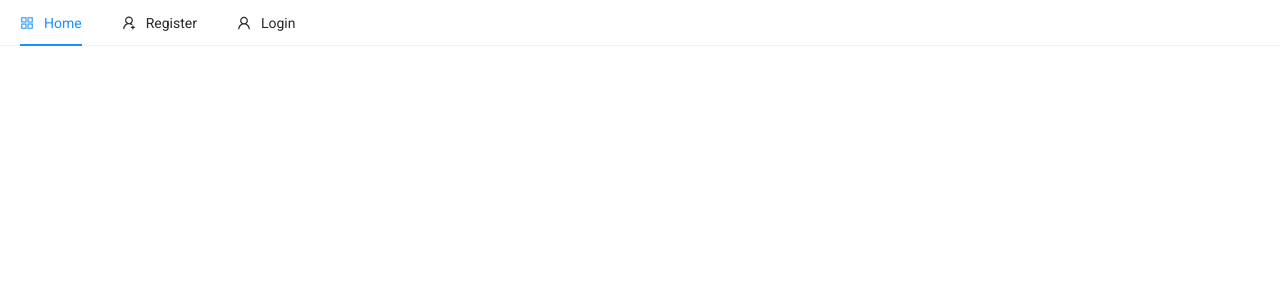
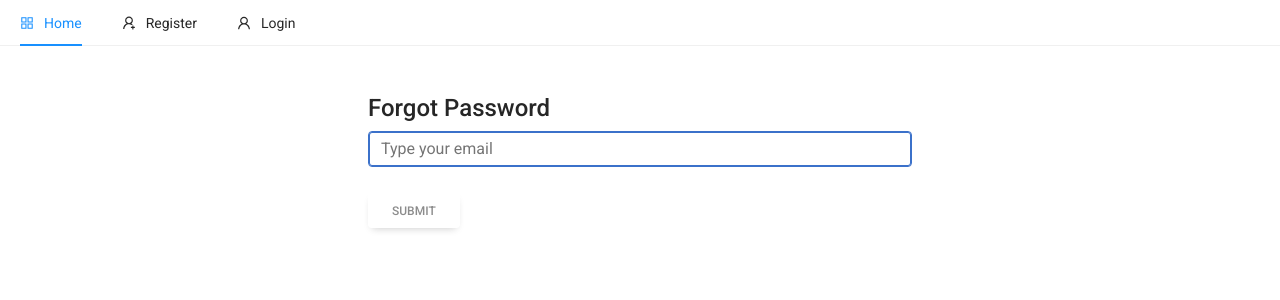
Before and after one commit to ShashankAgarwal77/Ecommerce-MERN, a React (Create React App) app in the folder client/: page /forgot/password in a window 1280 px wide. Shown: the top 300 px of the page. Built offline with nearby package versions, Linux system fonts and the light colour scheme; no server answers.

Commit message:
adding forgot password feature

```diff
--- a/client/src/App.js
+++ b/client/src/App.js
@@ -8,6 +8,7 @@
 import Home from "./pages/Home";
 import Header from "./components/nav/Header";
 import RegisterComplete from "./pages/auth/RegisterComplete";
+import ForgotPassword from "./pages/auth/ForgotPassword";
 
 import { auth } from "./firebase";
 import { useDispatch } from "react-redux";
@@ -45,6 +46,7 @@
         <Route exact path="/login" component={Login} />
         <Route exact path="/register" component={Register} />
         <Route exact path="/register/complete" component={RegisterComplete} />
+        <Route exact path="/forgot/password" component={ForgotPassword} />
       </Switch>
     </>
   );
--- /dev/null
+++ b/client/src/pages/auth/ForgotPassword.js
@@ -0,0 +1,60 @@
+import React, { useState, useEffect } from "react";
+import { auth } from "../../firebase";
+import { toast } from "react-toastify";
+import { useSelector } from "react-redux";
+import { Link } from "react-router-dom";
+
+const ForgotPassword = ({ history }) => {
+  const [email, setEmail] = useState("");
+  const [loading, setLoading] = useState(false);
+
+  const handleSubmit = async (e) => {
+    e.preventDefault();
+    setLoading(true);
+
+    const config = {
+      url: process.env.REACT_APP_FORGOT_PASSWORD_REDIRECT,
+      handleCodeInApp: true,
+    };
+
+    await auth
+      .sendPasswordResetEmail(email, config)
+      .then(() => {
+        setEmail("");
+        setLoading(false);
+        toast.success("Check your email for password reset link");
+      })
+      .catch((error) => {
+        setLoading(false);
+        toast.error(error.message);
+        console.log("ERROR MSG IN FORGOT PASSWORD");
+      });
+  };
+
+  return (
+    <div className="container col-md-6 offset-md-3 p-5">
+      {loading ? (
+        <h4 className="text-danger"> Loading </h4>
+      ) : (
+        <h4>Forgot Password</h4>
+      )}
+
+      <form onSubmit={handleSubmit}>
+        <input
+          type="email"
+          className="form-control"
+          onChange={(e) => setEmail(e.target.value)}
+          value={email}
+          placeholder="Type your email"
+          autoFocus
+        />
+        <br />
+        <button className="btn btn-raised" disabled={!email}>
+          Submit
+        </button>
+      </form>
+    </div>
+  );
+};
+
+export default ForgotPassword;
```
Also changed, not shown: 1 other file (tests, documents, lock files or other folders).
